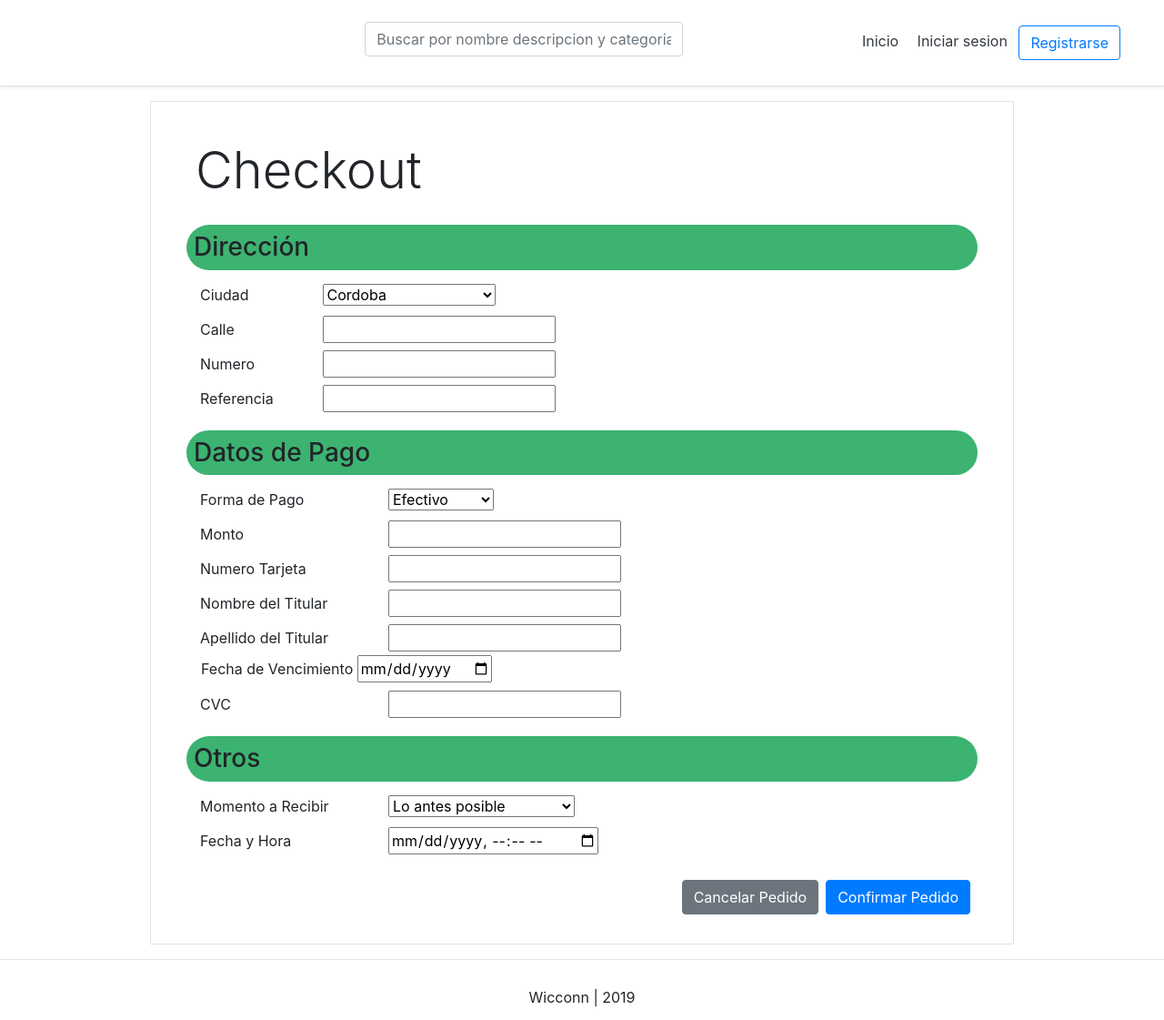
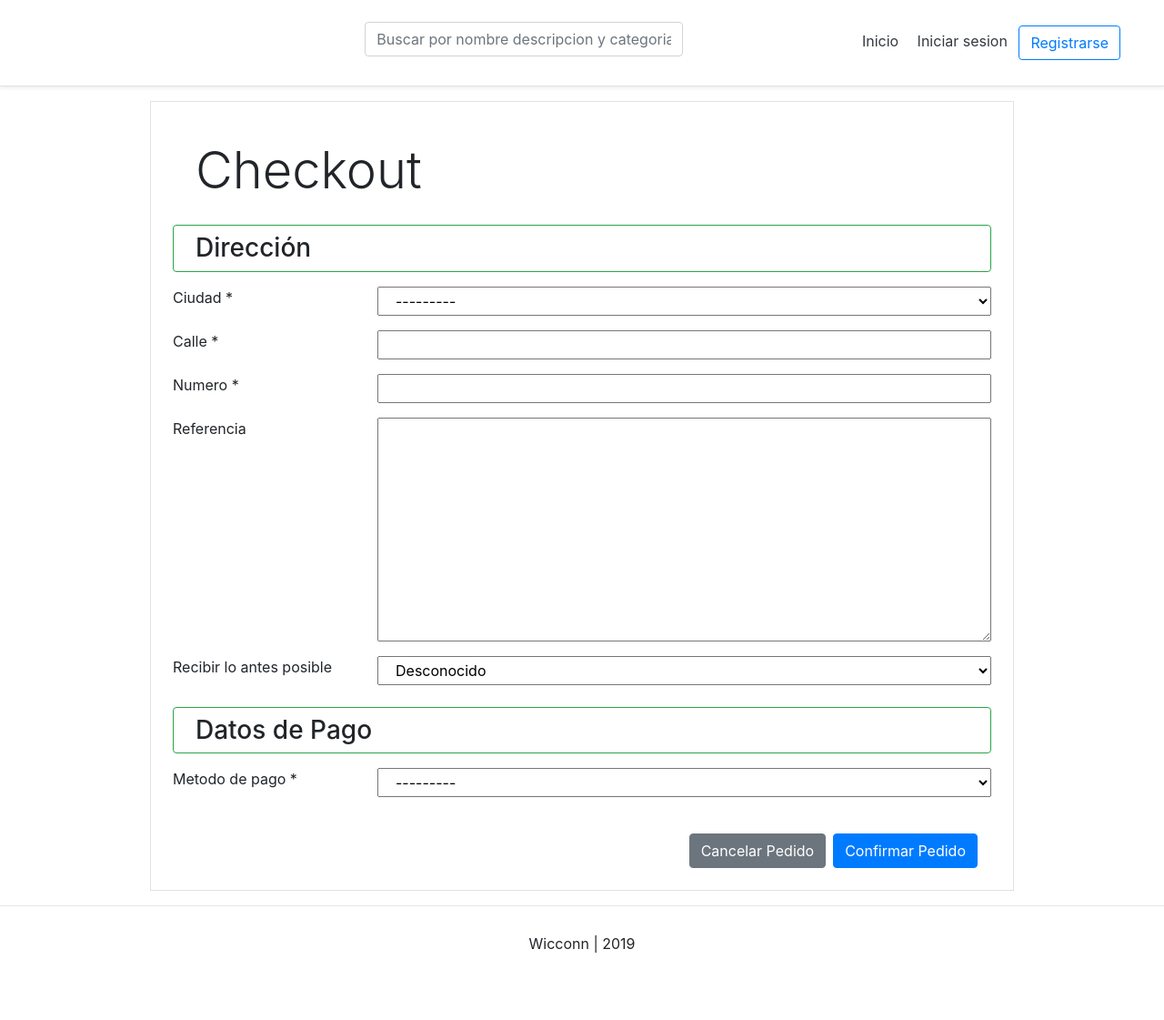
Before and after one commit to ISW-Grupo8/tp2020, a Django app: page /products/create/order in a window 1280 px wide. Shown: the whole page at 91% size. After the commit the page ends 1047 px from the top, so only its background shows below. Run offline with Django 3.2, Linux system fonts and the light colour scheme; some libraries are stand-ins or nearby versions.

Commit message:
added Card form and behaviour to work

```diff
--- a/deliverEats/products/templates/products/create_order.html
+++ b/deliverEats/products/templates/products/create_order.html
@@ -1,4 +1,6 @@
-{% extends 'products/base.html' %} {% block app_content %}
+{% extends 'products/base.html' %}
+{% load crispy_forms_field %}
+{% block app_content %}
 
 <style>
 	input[type="text"] {
@@ -16,137 +18,32 @@
 			</div>
 		</div>
 		<div class="row my-2">
-			<div class="col">
-				<h3
-					style="
-						background-color: MediumSeaGreen;
-						padding: 8px;
-						border-radius: 25px;
-					"
-				>
+			<div class="col px-0">
+				<h3 class="px-4 py-2 border border-success rounded">
 					Dirección
 				</h3>
+      </div>
+    </div>
 
-				<label for="Ciudad" class="col-sm-2 col-form-label">Ciudad</label>
-				<select id="ciudades" name="ciudades">
-					<option value="Cordoba">Cordoba</option>
-					<option value="Rio Cuarto">Rio Cuarto</option>
-					<option value="Oncativo">Oncativo</option>
-					<option value="Carlos Paz">Carlos Paz</option>
-					<option value="Alta Gracia">Alta Gracia</option>
-					<option value="Villa General Belgrano">Villa General Belgrano</option>
-					<option value="Rio Tercero">Rio Tercero</option>
-					<option value="Villa Giardino">Villa Giardino</option>
-					<option value="Oliva">Oliva</option>
-					<option value="Rio Segundo">Rio Segundo</option>
-				</select>
-				<br />
+    {% for field in form.visible_fields %}
 
-				<label for="Calle" class="col-sm-2 col-form-label">Calle</label>
-				<input type="text" name="calle" id="txt_ciudad" />
-				<br />
-
-				<label for="Numero" class="col-sm-2 col-form-label">Numero</label>
-				<input type="number" name="numero" id="txt_numero" />
-				<br />
-
-				<label for="Referencia" class="col-sm-2 col-form-label"
-					>Referencia</label
-				>
-				<input type="text" name="referencia" id="txt_referencia" />
-				<br />
-			</div>
-		</div>
-		<div class="row">
-			<div class="col my-2">
-				<h3
-					style="
-						background-color: MediumSeaGreen;
-						padding: 5px;
-						padding: 8px;
-						border-radius: 25px;
-					"
-				>
+    <div class="form-group row {% if forloop.counter == 6 %}d-none{% endif %}">
+      <label class="col-xs-12 col-sm-3 pl-0" for="{{ field.id_for_label }}">{{ field.label }}{% if field.field.required %} *{% endif %}</label>
+      {% crispy_field field 'class' 'col' %}
+    </div>
+    {% if forloop.counter == 6 %}
+    <div class="row">
+			<div class="col px-0 my-2">
+				<h3 class="px-4 py-2 border border-success rounded">
 					Datos de Pago
 				</h3>
-
-				<label for="MetodoPago" class="col-sm-3 col-form-label"
-					>Forma de Pago</label
-				>
-				<select id="tipos_pago" name="tipos_pago">
-					<option value="Efectivo">Efectivo</option>
-					<option value="Tarjeta VISA">Tarjeta VISA</option>
-				</select>
-				<br />
-
-				<label for="Monto" class="col-sm-3 col-form-label">Monto</label>
-				<input type="number" name="monto" id="txt_monto" />
-				<br />
-
-				<label for="Numero Tarjeta" class="col-sm-3 col-form-label"
-					>Numero Tarjeta</label
-				>
-				<input type="number" name="num_tarjeta" id="txt_num_tarjeta" />
-				<br />
-
-				<label for="Nombre del Titular" class="col-sm-3 col-form-label"
-					>Nombre del Titular</label
-				>
-				<input type="text" name="nom_titular" id="txt_nom_titular" />
-				<br />
-
-				<label for="Apellido del Titular" class="col-sm-3 col-form-label"
-					>Apellido del Titular</label
-				>
-				<input type="text" name="ape_titular" id="txt_ape_titular" />
-				<br />
-
-				<label for="Fecha de Vencimiento" class="ml-3"
-					>Fecha de Vencimiento</label
-				>
-				<input type="date" name="fecha_vec" id="date_fecha_vec" />
-				<br />
-
-				<label for="CVC" class="col-sm-3 col-form-label">CVC</label>
-				<input type="number" name="cvc" id="txt_cvc" />
-				<br />
-			</div>
-		</div>
-		<div class="row my-2">
-			<div class="col">
-				<h3
-					style="
-						background-color: MediumSeaGreen;
-						padding: 5px;
-						padding: 8px;
-						border-radius: 25px;
-					"
-				>
-					Otros
-				</h3>
-
-				<label for="Momento a Recibir" class="col-sm-3 col-form-label"
-					>Momento a Recibir</label
-				>
-				<select id="opc_recepcion" name="opc_recepcion">
-					<option value="Lo antes posible">Lo antes posible</option>
-					<option value="Determinar fecha y hora"
-						>Determinar fecha y hora</option
-					>
-				</select>
-				<br />
-
-				<label for="Fecha y Hora" class="col-sm-3 col-form-label"
-					>Fecha y Hora</label
-				>
-				<input
-					type="datetime-local"
-					name="fecha_recibir"
-					id="date_fecha_recibir"
-				/>
-				<br />
-
-				<button type="button" class="btn btn-primary mt-4 float-right mx-2">
+      </div>
+    </div>
+    {% endif %}
+    {% endfor %}
+<div class="row">
+  <div class="col">
+				<button type="button" class="btn btn-primary mt-4 float-right ml-2">
 					Confirmar Pedido
 				</button>
 				<button type="button" class="btn btn-secondary mt-4 float-right">
@@ -157,4 +54,117 @@
 	</div>
 </div>
 
+<div class="modal fade" id="exampleModalScrollable" tabindex="-1" role="dialog" aria-labelledby="exampleModalScrollableTitle" aria-hidden="true">
+  <div class="modal-dialog modal-dialog-scrollable modal-xl" role="document">
+    <div class="modal-content">
+      <div class="modal-header">
+        <h5 class="modal-title" id="exampleModalScrollableTitle">Modal title</h5>
+        <button type="button" class="close" data-dismiss="modal" aria-label="Close">
+          <span aria-hidden="true">&times;</span>
+        </button>
+      </div>
+      <form class="modal-body container-fluid needs-validation" id="cardForm">
+        {% for field in card_form.visible_fields %}
+        <div class="form-group row">
+          <label class="col-xs-12 col-sm-3" for="{{ field.id_for_label }}">{{ field.label }}</label>
+          {% crispy_field field 'class' 'col mx-3' %}
+          <div class="invalid-feedback mx-3" id="feedback-{{field.name}}">
+
+          </div>
+        </div>
+      {% endfor %}
+      <div class="modal-footer">
+        <button type="button" class="btn btn-secondary" data-dismiss="modal">Close</button>
+        <button type="submit" class="btn btn-primary">Save changes</button>
+      </div>
+    </form>
+  </div>
+</div>
+
 {% endblock %}
+
+{% block scripts %}
+<script type="text/javascript">
+  $('#id_payment_method').on('change', function (e) {
+    var optionSelected = $("option:selected", this);
+    var valueSelected = this.value;
+    if (valueSelected == "T"){
+      $("#exampleModalScrollable").modal('show')
+    }
+  });
+
+(function() {
+'use strict';
+window.addEventListener('load', function() {
+  // Fetch all the forms we want to apply custom Bootstrap validation styles to
+  var forms = document.getElementsByClassName('needs-validation');
+  // Loop over them and prevent submission
+  var validation = Array.prototype.filter.call(forms, function(form) {
+    form.addEventListener('submit', function(event) {
+        event.preventDefault();
+        event.stopPropagation();
+        if (form.checkValidity() === true && $('#cardForm').find('input.is-invalid').length === 0) {
+          $("#exampleModalScrollable").modal('hide')
+        }
+      //form.classList.add('was-validated');
+      }, false);
+    });
+  }, false);
+})();
+
+  $("#id_number").focusout(function() {
+    var value = $(this).val(),
+      input = $(this),
+      invalidDiv = $("#feedback-number")
+      input.removeClass("is-valid")
+      input.removeClass("is-invalid")
+    if (/[^0-9-]+/.test(value)) {
+      invalidDiv.html("Ingrese solo numeros")
+      input.addClass("is-invalid")
+        return false;
+    }
+
+    value = value.replace(/\D/g, "");
+
+    if (/^(4)/.test(value)) { //visa
+      if (value.length != 16){
+        invalidDiv.html("Cantidad incorrecta de numeros")
+        input.addClass("is-invalid")
+      } else {
+        input.addClass("is-valid")
+        invalidDiv.html("")
+      }
+      return;
+    }
+    input.addClass("is-invalid")
+    invalidDiv.html("La tarjeta ingresada no es VISA")
+  });
+
+  $("#id_cvc").focusout(function() {
+    var value = $(this).val(),
+      input = $(this),
+      invalidDiv = $("#feedback-cvc");
+      var myRe = /^[0-9]{3,4}$/;
+     if(myRe.test(value)){
+       input.removeClass("is-invalid")
+       input.addClass("is-valid")
+       invalidDiv.html("")
+        return false;
+     } else{
+       input.removeClass("is-valid")
+       input.addClass("is-invalid")
+       invalidDiv.html("CVC invalido")
+         return true;  //valid cvv number
+      }
+  })
+
+  $("#id_immediate_delivery").on('change', function (e) {
+    var optionSelected = $("option:selected", this);
+    var valueSelected = this.value;
+    if (valueSelected == 'false'){
+      $("#id_delivery_time").parent(".form-group").removeClass("d-none")
+    }
+  });
+
+</script>
+{% endblock %}
--- a/deliverEats/products/views.py
+++ b/deliverEats/products/views.py
@@ -8,7 +8,7 @@ from operator import attrgetter
 from django.views import generic
 from . import custom
 # Forms
-from .forms import CategoryForm, ProductForm, PublicityForm, ImageForm, ProductDetailForm, OrderForm
+from .forms import CategoryForm, ProductForm, PublicityForm, ImageForm, ProductDetailForm, OrderForm, CardForm
 
 # Models
 from .models import Category, Product, Publicity, Image, ProductDetail
@@ -236,4 +236,5 @@ class PublicityDetailView(generic.DetailView):
 # TP5
 def create_Order(request):
     form = OrderForm()
-    return render(request, 'products/create_order.html', {'form': form})
+    card_form = CardForm()
+    return render(request, 'products/create_order.html', {'form': form, 'card_form':card_form})
--- a/deliverEats/templates/base.html
+++ b/deliverEats/templates/base.html
@@ -32,7 +32,14 @@
 
 {% include 'snippets/scripts.html' %}
 
+<!-- JS	-->
+<script src="https://code.jquery.com/jquery-3.4.1.slim.min.js" integrity="sha384-J6qa4849blE2+poT4WnyKhv5vZF5SrPo0iEjwBvKU7imGFAV0wwj1yYfoRSJoZ+n" crossorigin="anonymous"></script>
+<script src="https://cdn.jsdelivr.net/npm/popper.js@1.16.0/dist/umd/popper.min.js" integrity="sha384-Q6E9RHvbIyZFJoft+2mJbHaEWldlvI9IOYy5n3zV9zzTtmI3UksdQRVvoxMfooAo" crossorigin="anonymous"></script>
+<script src="https://stackpath.bootstrapcdn.com/bootstrap/4.4.1/js/bootstrap.min.js" integrity="sha384-wfSDF2E50Y2D1uUdj0O3uMBJnjuUD4Ih7YwaYd1iqfktj0Uod8GCExl3Og8ifwB6" crossorigin="anonymous"></script>
+<script src="https://cdnjs.cloudflare.com/ajax/libs/jquery-validate/1.16.0/jquery.validate.min.js"></script>
 
+{% block scripts %}
+{% endblock %}
 </body>
 
 </html>
```
